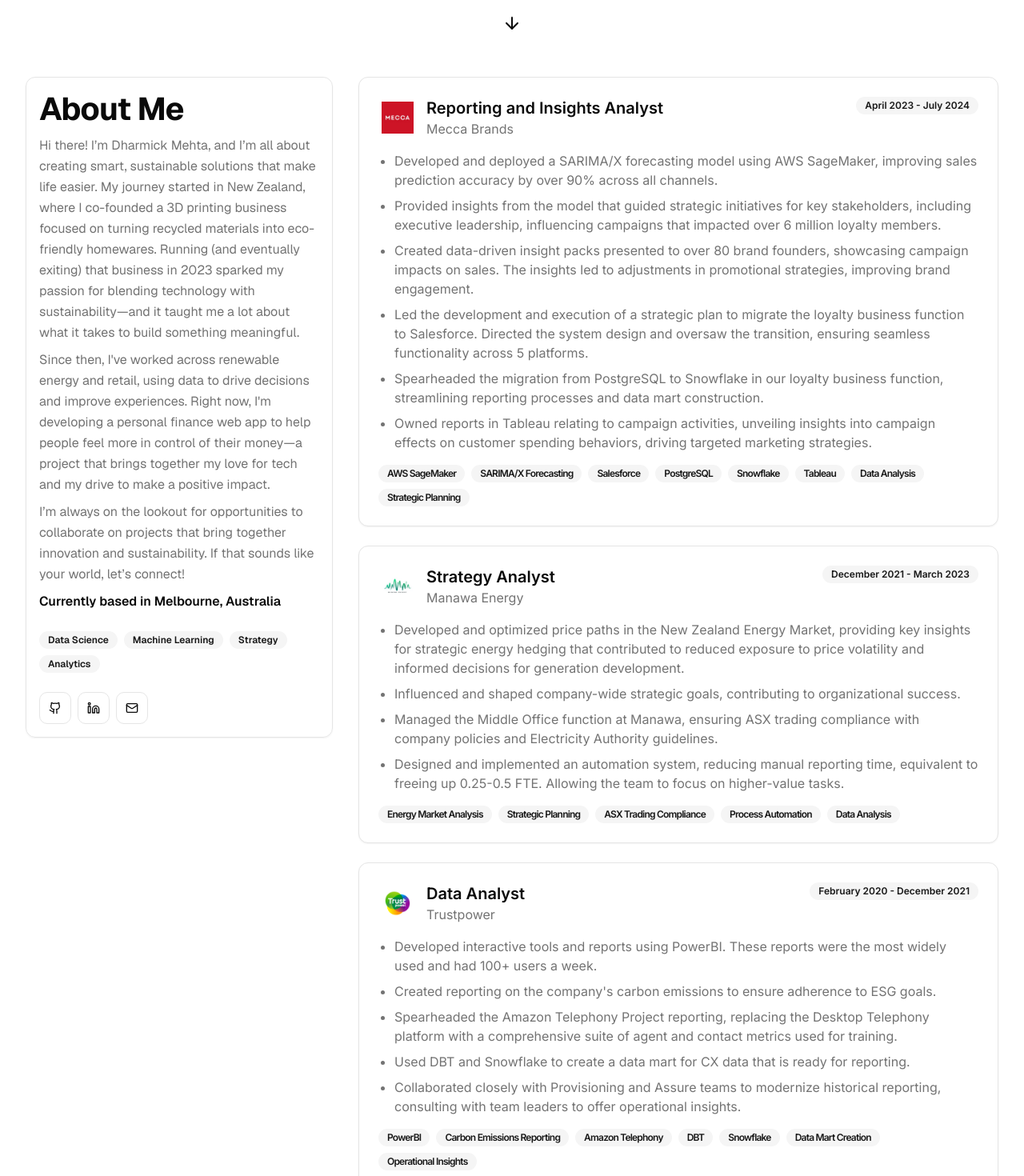
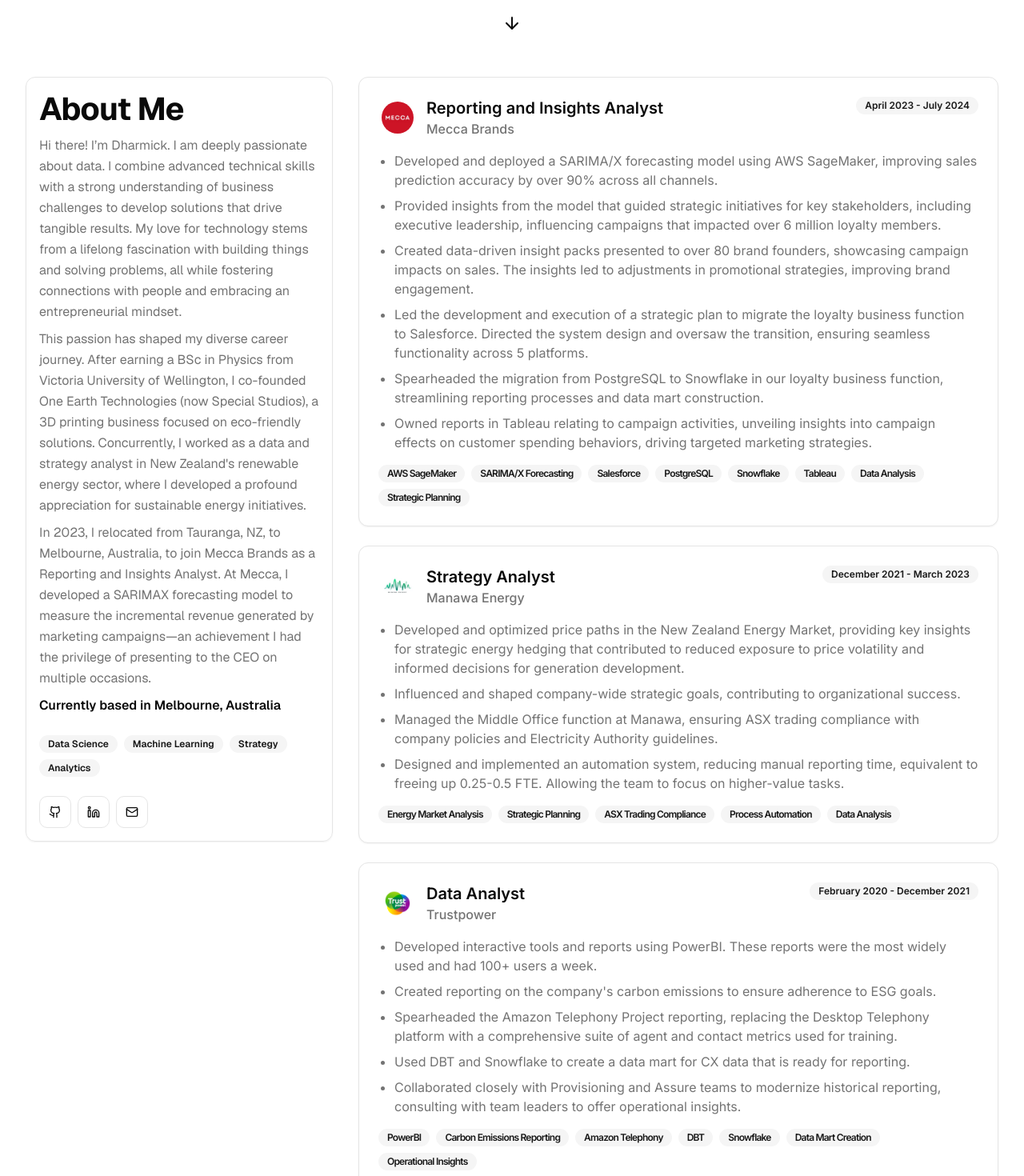
Before and after one commit to DharmickM/DharmickMehta, a Next.js app: page / in a window 1280 px wide. Shown: the part 680-2150 px from the top of the page at 80% size. Built offline with nearby package versions, Linux system fonts and the light colour scheme.

Commit message:
Added a bit of interactive motion, links to company websites, and accent colors to links

```diff
--- a/components/about.tsx
+++ b/components/about.tsx
@@ -5,6 +5,8 @@
 import { Badge } from "@/components/ui/badge";
 import { Github, Linkedin, Mail } from "lucide-react";
 import { Button } from "@/components/ui/button";
+
+import Link from "next/link";
 
 export default function About() {
   return (
@@ -19,25 +21,29 @@
           <div className="space-y-2">
             <h2 className="text-heading-1 font-bold">About Me</h2>
             <p className="text-muted-foreground leading-relaxed text-paragraph">
-              Hi there! I’m Dharmick Mehta, and I’m all about creating smart,
-              sustainable solutions that make life easier. My journey started in
-              New Zealand, where I co-founded a 3D printing business focused on
-              turning recycled materials into eco-friendly homewares. Running
-              (and eventually exiting) that business in 2023 sparked my passion
-              for blending technology with sustainability—and it taught me a lot
-              about what it takes to build something meaningful.
+              Hi there! I’m Dharmick. I am deeply passionate about data. I
+              combine advanced technical skills with a strong understanding of
+              business challenges to develop solutions that drive tangible
+              results. My love for technology stems from a lifelong fascination
+              with building things and solving problems, all while fostering
+              connections with people and embracing an entrepreneurial mindset.
             </p>
             <p className="text-muted-foreground leading-relaxed text-paragraph">
-              Since then, I've worked across renewable energy and retail, using
-              data to drive decisions and improve experiences. Right now, I'm
-              developing a personal finance web app to help people feel more in
-              control of their money—a project that brings together my love for
-              tech and my drive to make a positive impact.
+              This passion has shaped my diverse career journey. After earning a
+              BSc in Physics from Victoria University of Wellington, I
+              co-founded One Earth Technologies (now Special Studios), a 3D
+              printing business focused on eco-friendly solutions. Concurrently,
+              I worked as a data and strategy analyst in New Zealand's renewable
+              energy sector, where I developed a profound appreciation for
+              sustainable energy initiatives.
             </p>
             <p className="text-muted-foreground leading-relaxed text-paragraph">
-              I’m always on the lookout for opportunities to collaborate on
-              projects that bring together innovation and sustainability. If
-              that sounds like your world, let’s connect!
+              In 2023, I relocated from Tauranga, NZ, to Melbourne, Australia,
+              to join Mecca Brands as a Reporting and Insights Analyst. At
+              Mecca, I developed a SARIMAX forecasting model to measure the
+              incremental revenue generated by marketing campaigns—an
+              achievement I had the privilege of presenting to the CEO on
+              multiple occasions.
             </p>
             <p className="text-muted-foreground leading-relaxed text-paragraph">
               <span className="font-semibold text-foreground">
@@ -52,27 +58,32 @@
             </div>
             <div className="pt-4 flex gap-2">
               <Button variant="outline" size="icon" asChild>
-                <a
+                <Link
                   href="https://github.com/DharmickM"
                   target="_blank"
                   rel="noopener noreferrer"
+                  className="hover:text-name-accent transition-colors duration-200"
                 >
                   <Github className="h-4 w-4" />
-                </a>
+                </Link>
               </Button>
               <Button variant="outline" size="icon" asChild>
-                <a
+                <Link
                   href="https://www.linkedin.com/in/DharmM/"
                   target="_blank"
                   rel="noopener noreferrer"
+                  className="hover:text-name-accent transition-colors duration-200"
                 >
                   <Linkedin className="h-4 w-4" />
-                </a>
+                </Link>
               </Button>
               <Button variant="outline" size="icon" asChild>
-                <a href="mailto:dharmick95@gmail.com">
+                <Link
+                  href="mailto:dharmick95@gmail.com"
+                  className="hover:text-name-accent transition-colors duration-200"
+                >
                   <Mail className="h-4 w-4" />
-                </a>
+                </Link>
               </Button>
             </div>
           </div>
--- a/components/experience.tsx
+++ b/components/experience.tsx
@@ -1,118 +1,124 @@
-'use client';
+"use client";
 
-import { motion } from 'framer-motion';
-import { Card } from '@/components/ui/card';
-import { Badge } from '@/components/ui/badge';
-import Image from 'next/image';
-import { Inter } from 'next/font/google';
+import { motion } from "framer-motion";
+import { Card } from "@/components/ui/card";
+import { Badge } from "@/components/ui/badge";
+import Image from "next/image";
+import { Inter } from "next/font/google";
+import Link from "next/link";
 
-const inter = Inter({ subsets: ['latin'] });
+const inter = Inter({ subsets: ["latin"] });
 
 const experiences = [
   {
-    title: 'Reporting and Insights Analyst',
-    company: 'Mecca Brands',
-    period: 'April 2023 - July 2024',
-    logo: '/mecca_brands_logo.jpeg',
+    title: "Reporting and Insights Analyst",
+    company: "Mecca Brands",
+    period: "April 2023 - July 2024",
+    logo: "/mecca_brands_logo.jpeg",
+    website: "https://www.mecca.com.au/",
     description: [
-      'Developed and deployed a SARIMA/X forecasting model using AWS SageMaker, improving sales prediction accuracy by over 90% across all channels.',
-      'Provided insights from the model that guided strategic initiatives for key stakeholders, including executive leadership, influencing campaigns that impacted over 6 million loyalty members.',
-      'Created data-driven insight packs presented to over 80 brand founders, showcasing campaign impacts on sales. The insights led to adjustments in promotional strategies, improving brand engagement.',
-      'Led the development and execution of a strategic plan to migrate the loyalty business function to Salesforce. Directed the system design and oversaw the transition, ensuring seamless functionality across 5 platforms.',
-      'Spearheaded the migration from PostgreSQL to Snowflake in our loyalty business function, streamlining reporting processes and data mart construction.',
-      'Owned reports in Tableau relating to campaign activities, unveiling insights into campaign effects on customer spending behaviors, driving targeted marketing strategies.',
+      "Developed and deployed a SARIMA/X forecasting model using AWS SageMaker, improving sales prediction accuracy by over 90% across all channels.",
+      "Provided insights from the model that guided strategic initiatives for key stakeholders, including executive leadership, influencing campaigns that impacted over 6 million loyalty members.",
+      "Created data-driven insight packs presented to over 80 brand founders, showcasing campaign impacts on sales. The insights led to adjustments in promotional strategies, improving brand engagement.",
+      "Led the development and execution of a strategic plan to migrate the loyalty business function to Salesforce. Directed the system design and oversaw the transition, ensuring seamless functionality across 5 platforms.",
+      "Spearheaded the migration from PostgreSQL to Snowflake in our loyalty business function, streamlining reporting processes and data mart construction.",
+      "Owned reports in Tableau relating to campaign activities, unveiling insights into campaign effects on customer spending behaviors, driving targeted marketing strategies.",
     ],
     skills: [
-      'AWS SageMaker',
-      'SARIMA/X Forecasting',
-      'Salesforce',
-      'PostgreSQL',
-      'Snowflake',
-      'Tableau',
-      'Data Analysis',
-      'Strategic Planning',
+      "AWS SageMaker",
+      "SARIMA/X Forecasting",
+      "Salesforce",
+      "PostgreSQL",
+      "Snowflake",
+      "Tableau",
+      "Data Analysis",
+      "Strategic Planning",
     ],
   },
   {
-    title: 'Strategy Analyst',
-    company: 'Manawa Energy',
-    period: 'December 2021 - March 2023',
-    logo: '/Manawa.jpeg',
+    title: "Strategy Analyst",
+    company: "Manawa Energy",
+    period: "December 2021 - March 2023",
+    logo: "/Manawa.jpeg",
+    website: "https://www.manawaenergy.co.nz/",
     description: [
-      'Developed and optimized price paths in the New Zealand Energy Market, providing key insights for strategic energy hedging that contributed to reduced exposure to price volatility and informed decisions for generation development.',
-      'Influenced and shaped company-wide strategic goals, contributing to organizational success.',
-      'Managed the Middle Office function at Manawa, ensuring ASX trading compliance with company policies and Electricity Authority guidelines.',
-      'Designed and implemented an automation system, reducing manual reporting time, equivalent to freeing up 0.25-0.5 FTE. Allowing the team to focus on higher-value tasks.',
+      "Developed and optimized price paths in the New Zealand Energy Market, providing key insights for strategic energy hedging that contributed to reduced exposure to price volatility and informed decisions for generation development.",
+      "Influenced and shaped company-wide strategic goals, contributing to organizational success.",
+      "Managed the Middle Office function at Manawa, ensuring ASX trading compliance with company policies and Electricity Authority guidelines.",
+      "Designed and implemented an automation system, reducing manual reporting time, equivalent to freeing up 0.25-0.5 FTE. Allowing the team to focus on higher-value tasks.",
     ],
     skills: [
-      'Energy Market Analysis',
-      'Strategic Planning',
-      'ASX Trading Compliance',
-      'Process Automation',
-      'Data Analysis',
+      "Energy Market Analysis",
+      "Strategic Planning",
+      "ASX Trading Compliance",
+      "Process Automation",
+      "Data Analysis",
     ],
   },
   {
-    title: 'Data Analyst',
-    company: 'Trustpower',
-    period: 'February 2020 - December 2021',
-    logo: '/trustpower_logo.jpeg',
+    title: "Data Analyst",
+    company: "Trustpower",
+    period: "February 2020 - December 2021",
+    logo: "/trustpower_logo.jpeg",
+    website: "https://www.trustpower.co.nz/",
     description: [
-      'Developed interactive tools and reports using PowerBI. These reports were the most widely used and had 100+ users a week.',
+      "Developed interactive tools and reports using PowerBI. These reports were the most widely used and had 100+ users a week.",
       "Created reporting on the company's carbon emissions to ensure adherence to ESG goals.",
-      'Spearheaded the Amazon Telephony Project reporting, replacing the Desktop Telephony platform with a comprehensive suite of agent and contact metrics used for training.',
-      'Used DBT and Snowflake to create a data mart for CX data that is ready for reporting.',
-      'Collaborated closely with Provisioning and Assure teams to modernize historical reporting, consulting with team leaders to offer operational insights.',
+      "Spearheaded the Amazon Telephony Project reporting, replacing the Desktop Telephony platform with a comprehensive suite of agent and contact metrics used for training.",
+      "Used DBT and Snowflake to create a data mart for CX data that is ready for reporting.",
+      "Collaborated closely with Provisioning and Assure teams to modernize historical reporting, consulting with team leaders to offer operational insights.",
     ],
     skills: [
-      'PowerBI',
-      'Carbon Emissions Reporting',
-      'Amazon Telephony',
-      'DBT',
-      'Snowflake',
-      'Data Mart Creation',
-      'Operational Insights',
+      "PowerBI",
+      "Carbon Emissions Reporting",
+      "Amazon Telephony",
+      "DBT",
+      "Snowflake",
+      "Data Mart Creation",
+      "Operational Insights",
     ],
   },
   {
-    title: 'Chief Technology Officer / Co-Founder',
-    company: 'One Earth Technology / Special Studios',
-    period: 'November 2018 - June 2023',
-    logo: '/SpecialStudioLogoBlack.webp',
+    title: "Chief Technology Officer / Co-Founder",
+    company: "One Earth Technology / Special Studios",
+    period: "November 2018 - June 2023",
+    logo: "/SS.webp",
+    website: "https://specialstudio.co/",
     description: [
-      'Conducting research of over 800 peer-reviewed papers for a feasibility study.',
-      'Creating a business strategic plan, marketing plan, and technical feasibility report on 3D printing houses.',
-      'Meetings/Presentations with potential investors and contractors.',
-      'Using CAD software to model parts.',
+      "Conducting research of over 800 peer-reviewed papers for a feasibility study.",
+      "Creating a business strategic plan, marketing plan, and technical feasibility report on 3D printing houses.",
+      "Meetings/Presentations with potential investors and contractors.",
+      "Using CAD software to model parts.",
     ],
     skills: [
-      'Research',
-      'Business Strategy',
-      'Marketing',
-      'Technical Feasibility',
-      'CAD Software',
-      '3D Printing',
+      "Research",
+      "Business Strategy",
+      "Marketing",
+      "Technical Feasibility",
+      "CAD Software",
+      "3D Printing",
     ],
   },
   {
-    title: 'Research Assistant',
-    company: 'Callaghan Innovation',
-    period: 'November 2017 - May 2018',
-    logo: '/MSL.jpeg',
+    title: "Research Assistant",
+    company: "Callaghan Innovation",
+    period: "November 2017 - May 2018",
+    logo: "/MSL.jpeg",
+    website: "https://www.callaghaninnovation.govt.nz/",
     description: [
-      'Engaged in comprehensive problem-solving, data analysis, and experiment planning.',
-      'Presented detailed research findings to the staff at MSL using MS PowerPoint, highlighting key experimental insights and outcomes.',
-      'Conducted advanced optical and thermal experiments, utilizing a goniospectrophotometer and a thermal furnace with a homogeneity scanner.',
-      'Analyzed color calibration reference tiles and thermocouple data using MS Excel, supplemented with custom Python algorithms for enhanced data interpretation.',
+      "Engaged in comprehensive problem-solving, data analysis, and experiment planning.",
+      "Presented detailed research findings to the staff at MSL using MS PowerPoint, highlighting key experimental insights and outcomes.",
+      "Conducted advanced optical and thermal experiments, utilizing a goniospectrophotometer and a thermal furnace with a homogeneity scanner.",
+      "Analyzed color calibration reference tiles and thermocouple data using MS Excel, supplemented with custom Python algorithms for enhanced data interpretation.",
     ],
     skills: [
-      'Data Analysis',
-      'Experiment Planning',
-      'MS PowerPoint',
-      'Optical Experiments',
-      'Thermal Experiments',
-      'MS Excel',
-      'Python',
+      "Data Analysis",
+      "Experiment Planning",
+      "MS PowerPoint",
+      "Optical Experiments",
+      "Thermal Experiments",
+      "MS Excel",
+      "Python",
     ],
   },
 ];
@@ -133,24 +139,38 @@
               <div className="space-y-4">
                 <div className="flex justify-between items-start">
                   <div className="flex items-center gap-3">
-                    <div className="w-12 h-12 relative rounded-lg overflow-hidden bg-background">
+                    <div className="w-12 h-12 relative rounded-full overflow-hidden bg-background">
                       <Image
                         src={exp.logo}
                         alt={`${exp.company} logo`}
                         fill
-                        className="object-contain p-1"
+                        className="object-contain p-1 rounded-full"
                       />
                     </div>
                     <div>
-                      <h3 className={`text-xl font-semibold ${inter.className}`}>{exp.title}</h3>
-                      <p className="text-muted-foreground">{exp.company}</p>
+                      <h3
+                        className={`text-xl font-semibold ${inter.className}`}
+                      >
+                        {exp.title}
+                      </h3>
+                      <Link
+                        href={exp.website}
+                        target="_blank"
+                        rel="noopener noreferrer"
+                        className="text-muted-foreground hover:text-name-acent transition-colors duration-200 font-medium"
+                      >
+                        {exp.company}
+                      </Link>
                     </div>
                   </div>
                   <Badge variant="secondary">{exp.period}</Badge>
                 </div>
                 <ul className="list-disc pl-5 space-y-2">
                   {exp.description.map((item, i) => (
-                    <li key={i} className={`text-muted-foreground ${inter.className}`}>
+                    <li
+                      key={i}
+                      className={`text-muted-foreground ${inter.className}`}
+                    >
                       {item}
                     </li>
                   ))}
--- a/tailwind.config.ts
+++ b/tailwind.config.ts
@@ -16,6 +16,9 @@
       },
     },
     extend: {
+      fontSmoothing: {
+        DEFAULT: 'antialiased',
+      },
       fontSize: {
         'heading-1': ['2.488rem', {
           lineHeight: '1.2',
```
Also changed, not shown: app/layout.tsx (+12 -14 lines), components/header.tsx (+91 -42 lines), components/projects.tsx (+46 -41 lines), public/SS.webp (added).
